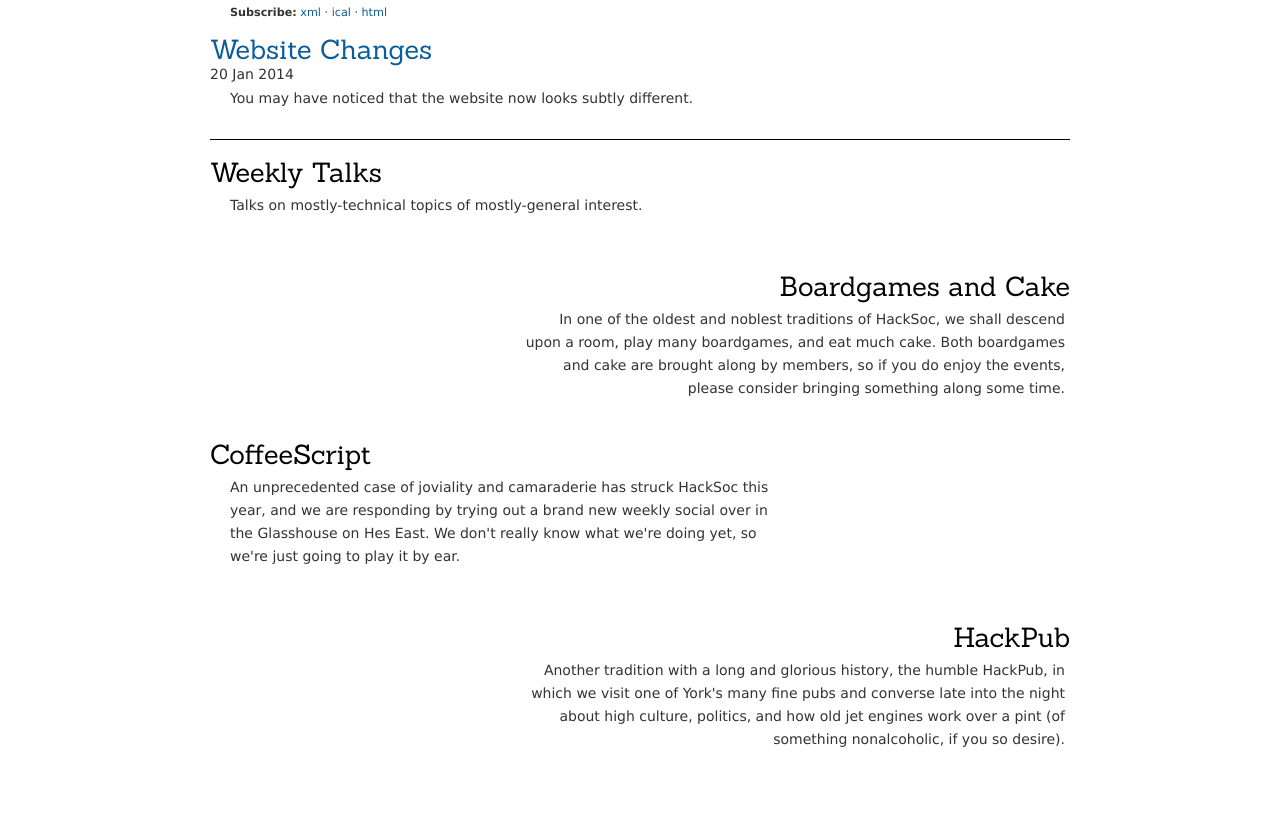
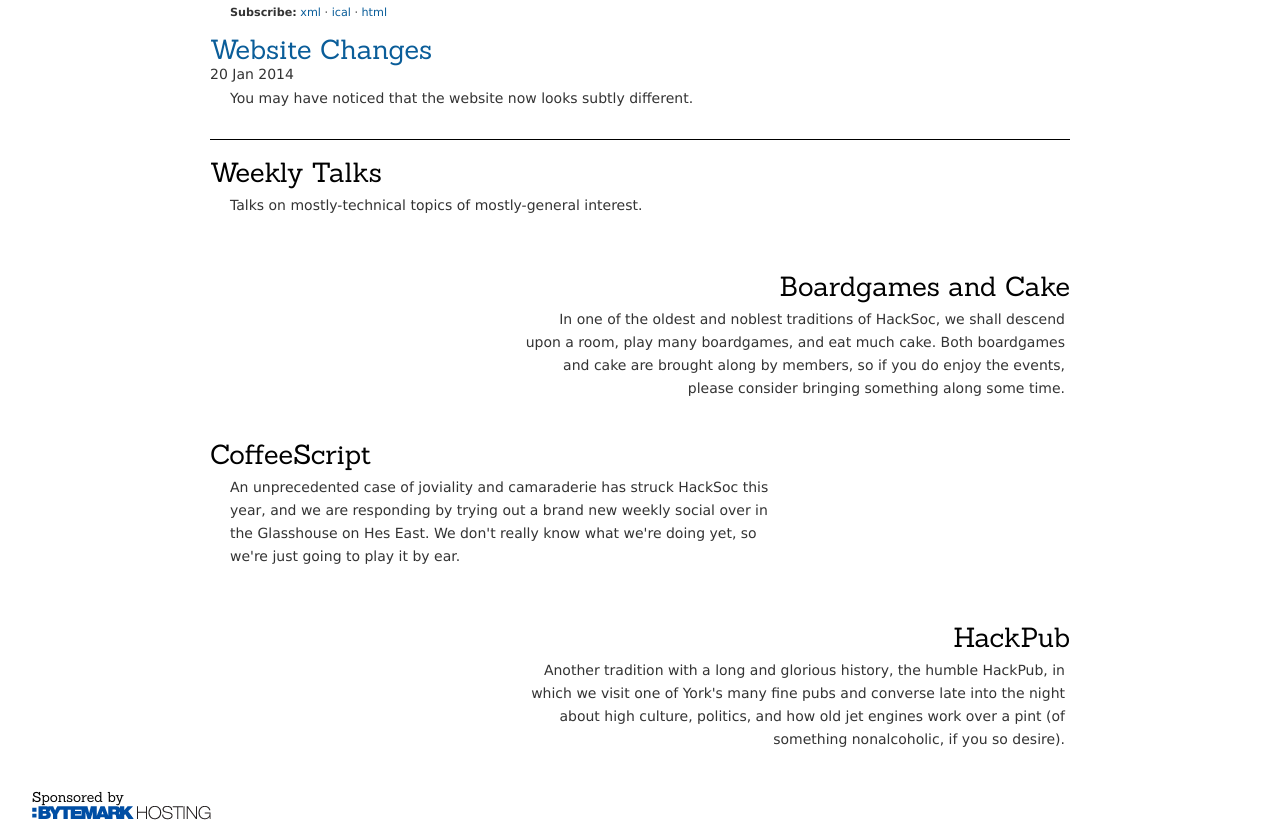
Before and after one commit to HackSoc/hacksoc.org, a Jekyll site: the page built from index.html, in a window 1280 px wide, cut to the strip 441-1271 px from the top of the page. Built offline with Jekyll 4.4.1, drawn with Linux system fonts in a browser that asks for light colours; some web fonts are replaced; the list of posts is cut into pages by our own code; before the commit the page ends 1229 px from its top, so only the background shows below that.

Commit message:
Add footer (why is this so difficult) with Bytemark sponsorship image

```diff
--- a/_layouts/wrapper.html
+++ b/_layouts/wrapper.html
@@ -35,6 +35,15 @@
       <div id="main">
         {{content}}
       </div>
+
+      <div id="stupid-end-marker"></div>
     </div>
+
+    <footer>
+      <h2>Sponsored by</h2>
+      <a href="http://www.bytemark.co.uk/r/hacksoc" title="Bytemark Hosting">
+        <img src="/images/bytemark.png" alt="Bytemark Hosting">
+      </a>
+    </footer>
   </body>
 </html>
--- a/style.css
+++ b/style.css
@@ -68,3 +68,10 @@ p.meta { font-size: 0.8em }
 .posts { padding-bottom: 12px; border-bottom: 1px solid black }
 .post-entry { margin-top: 3px }
 .posts-list { padding-bottom: 12px }
+
+/* Why can't CSS make "I want a footer at the bottom of my page" easy? */
+html, body, #container { height: 100%; }
+body > #container { height: auto; min-height: 100%; }
+#stupid-end-marker { padding-bottom: 3em; }
+footer { clear: both; position: relative; height: 3em; margin-top: -3em; padding: 0 32px }
+footer h2 { font-size: 1em }
```
Also changed, not shown: images/bytemark.png (added).
